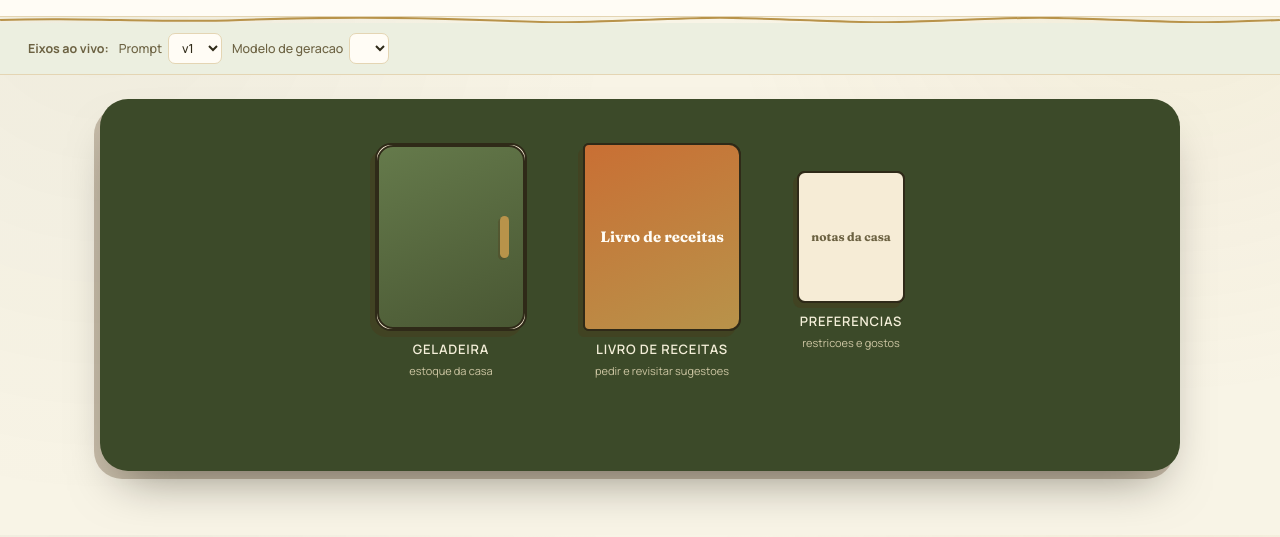
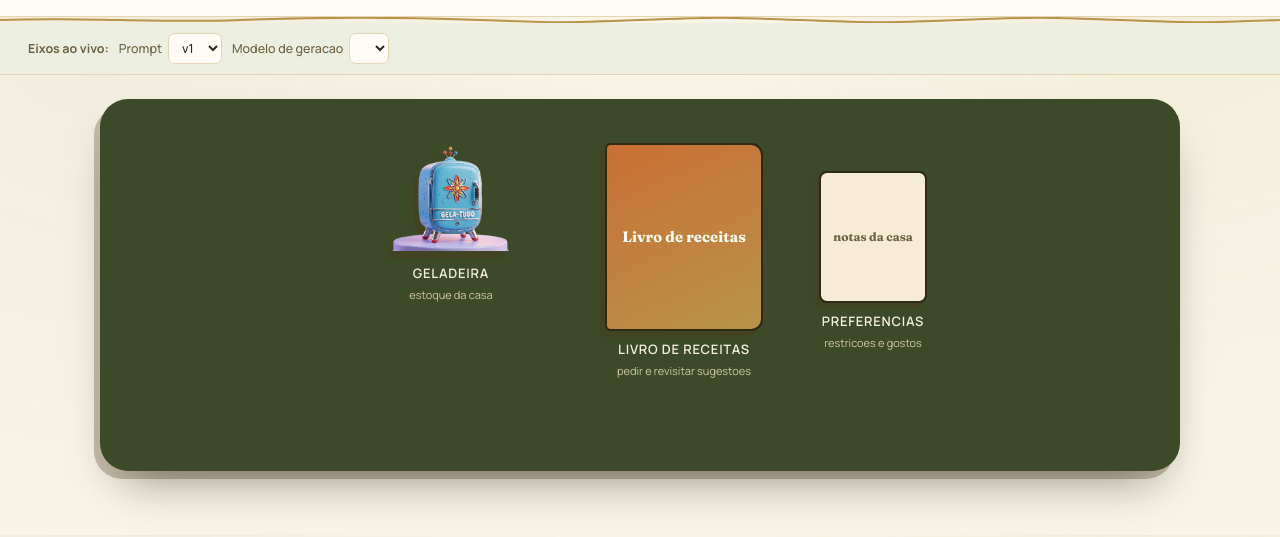
Before and after one commit to Djegao/alura-produto-ficticio, a website: page public/index.html in a window 1280 px wide. Shown: the part 88-625 px from the top of the page. Drawn offline with Linux system fonts and the light colour scheme; no server answers.

Commit message:
Troca a geladeira desenhada em CSS pela ilustracao real (Gela-Tudo)
Duas imagens geradas pelo usuario (Gemini, conta propria) com fundo removido
(alpha real, confirmado via pixel sampling). Crossfade entre fechada/aberta
no toggle, drop-shadow acompanhando o contorno real do PNG em vez de
box-shadow retangular.

```diff
--- a/public/index.html
+++ b/public/index.html
@@ -115,31 +115,21 @@
   }
   .object-hint { font-size: 11px; color: var(--stage-ink-soft); margin-top: -6px; }
 
-  /* geladeira */
-  .fridge-scene { width: 152px; height: 188px; perspective: 900px; }
-  .fridge-body {
-    position: relative; width: 100%; height: 100%; transform-style: preserve-3d;
-    border-radius: 16px; background: var(--surface-alt); border: 2.5px solid var(--ink);
-    box-shadow: -5px 6px 0 var(--sticker-shadow);
+  /* geladeira (ilustracao propria, feita pelo usuario) */
+  .fridge-real {
+    position: relative; width: 196px; height: 108px; margin-bottom: 4px;
+    filter: drop-shadow(-5px 7px 0 var(--sticker-shadow));
+    transition: transform .2s ease;
   }
-  .fridge-interior { position: absolute; inset: 8px; border-radius: 10px; overflow: hidden; background: var(--bg); }
-  .fridge-shelf { position: absolute; left: 6px; right: 6px; height: 3px; background: var(--border); border-radius: 2px; }
-  .fridge-shelf.s1 { top: 34%; } .fridge-shelf.s2 { top: 64%; }
-  .fridge-dot { position: absolute; width: 14px; height: 14px; border-radius: 50%; }
-  .fridge-door {
-    position: absolute; inset: 0; border-radius: 16px;
-    background: linear-gradient(155deg, var(--accent-soft), var(--accent));
-    border: 2.5px solid var(--ink);
-    transform-origin: left center; transition: transform .55s cubic-bezier(.34, 1.4, .64, 1);
-    backface-visibility: hidden;
+  .object-trigger:hover .fridge-real { transform: translateY(-2px) scale(1.02); }
+  .fridge-img {
+    position: absolute; inset: 0; width: 100%; height: 100%; object-fit: contain;
+    transition: opacity .4s ease;
   }
-  .fridge-door::after {
-    content: ""; position: absolute; right: 14px; top: 50%; width: 9px; height: 42px;
-    background: var(--gold); border-radius: 5px; transform: translateY(-50%);
-    box-shadow: -2px 2px 0 var(--sticker-shadow);
-  }
-  .object-card.open .fridge-door { transform: rotateY(-112deg); }
-  .object-card.open .fridge-scene { animation: wobble .5s ease; }
+  .fridge-img--open { opacity: 0; }
+  .object-card.open .fridge-img--closed { opacity: 0; }
+  .object-card.open .fridge-img--open { opacity: 1; }
+  .object-card.open .fridge-real { animation: wobble .5s ease; }
 
   /* livro de receitas */
   .book-scene { width: 158px; height: 188px; perspective: 1100px; }
@@ -194,8 +184,8 @@
     60% { transform: rotate(1deg); }
   }
   @media (prefers-reduced-motion: reduce) {
-    .fridge-door, .book-cover, .note-cover { transition: none; }
-    .object-card.open .fridge-scene { animation: none; }
+    .fridge-img, .book-cover, .note-cover { transition: none; }
+    .object-card.open .fridge-real { animation: none; }
   }
 
   /* ---------- paineis revelados ---------- */
@@ -312,17 +302,9 @@
 
   <div class="object-card" id="card-fridge">
     <button class="object-trigger" id="trigger-fridge" aria-expanded="false" aria-controls="panel-fridge">
-      <div class="fridge-scene">
-        <div class="fridge-body">
-          <div class="fridge-interior">
-            <div class="fridge-shelf s1"></div>
-            <div class="fridge-shelf s2"></div>
-            <div class="fridge-dot" style="left:14px; top:14px; background:var(--terracotta)"></div>
-            <div class="fridge-dot" style="left:44px; top:44%; background:var(--gold)"></div>
-            <div class="fridge-dot" style="left:70px; top:72%; background:var(--good)"></div>
-          </div>
-          <div class="fridge-door"></div>
-        </div>
+      <div class="fridge-real">
+        <img class="fridge-img fridge-img--closed" src="img/fridge-closed.png" alt="" />
+        <img class="fridge-img fridge-img--open" src="img/fridge-open.png" alt="" />
       </div>
       <span class="object-label">Geladeira</span>
       <span class="object-hint">estoque da casa</span>
```
Also changed, not shown: public/img/fridge-closed.png (added), public/img/fridge-open.png (added).
